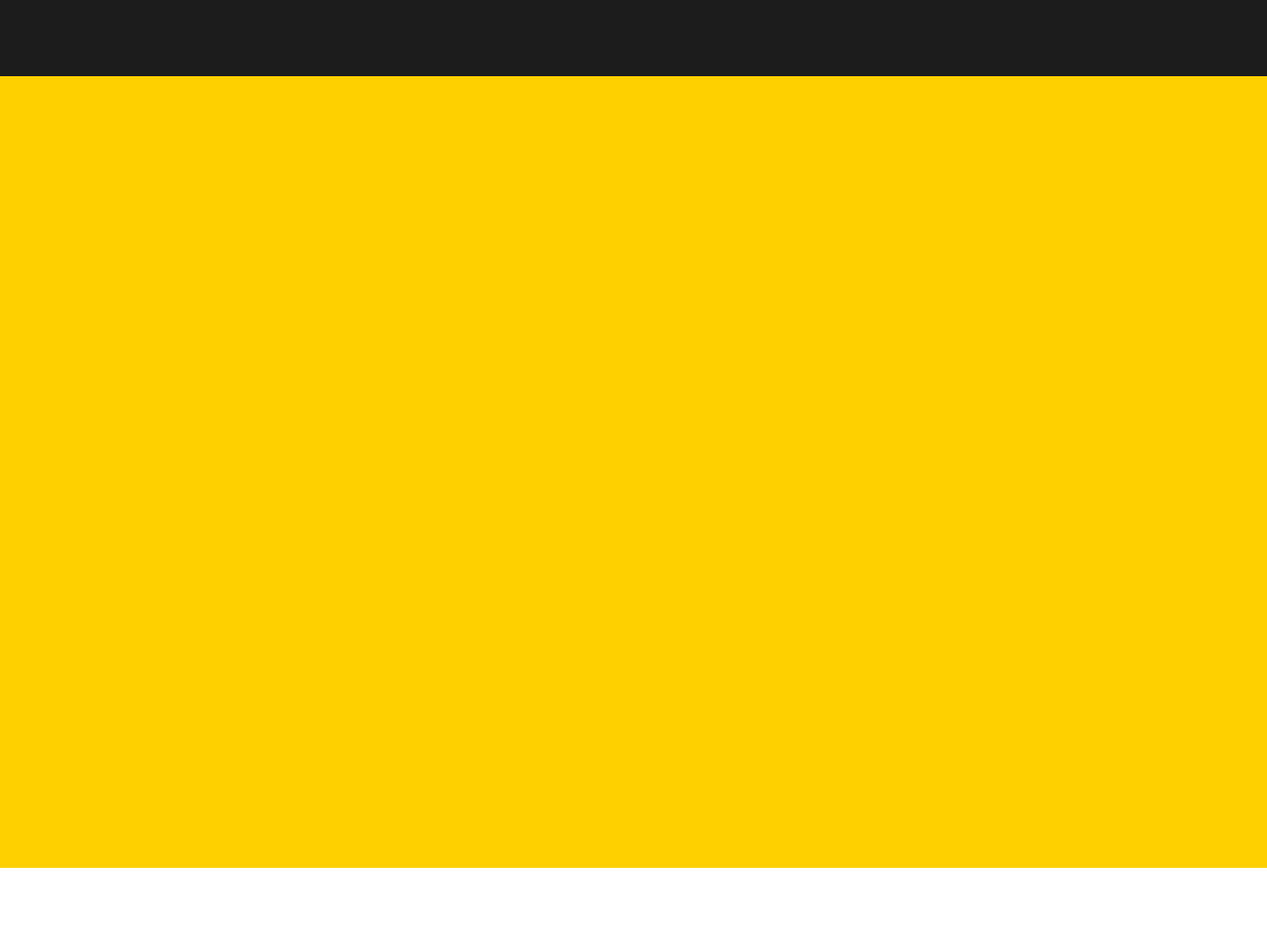
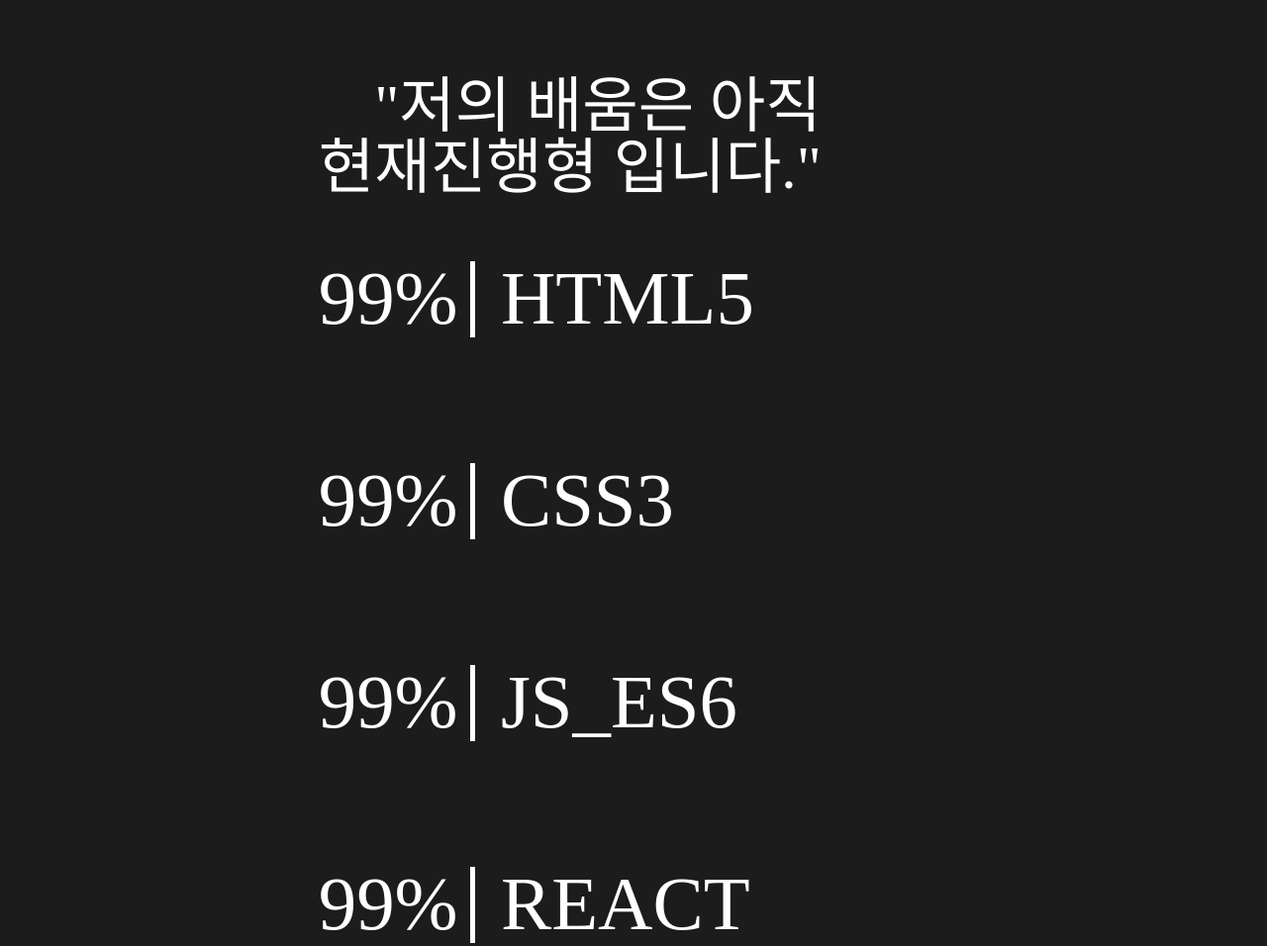
Before and after one commit to EthanKwon/Portfolio, a website: page index2.html in a window 1280 px wide. Shown: the part 1845-2801 px from the top of the page at 99% size. Before the commit the page ends 2722 px from the top, so only its background shows below. Drawn offline with Linux system fonts and the light colour scheme; a script that the page names is missing; a web font is replaced by a local one.

Commit message:
restart portfolio

```diff
--- a/assets/js/app.js
+++ b/assets/js/app.js
@@ -62,7 +62,7 @@
 
 profile_tl
   .from(intro_title, { x: "-10%", opacity: 0, stagger: 0.6 })
-  .from(intro_photo, { scale: 1.1, duration: 1.2 }, "-=1");
+  .from(intro_photo, { scale: 1.1, duration: 1.2 }, "-=2");
 
 /*
  *
@@ -75,3 +75,11 @@
 const about_photoMasking = document.querySelector(".about_photo-masking");
 
 gsap.to(about_photoMasking, { x: "-100%", duration: 1 });
+
+/*
+ *
+ *
+ * Skill
+ *
+ *
+ */
--- a/assets/scss/_varibles.scss
+++ b/assets/scss/_varibles.scss
@@ -29,6 +29,9 @@
 $about-title-tablet: 9vw;
 $about-content-size: 2vw;
 
+$skill_title-size: 4.8vw;
+$skill-item-size: 6vw;
+
 // responsive
 
 $desktop: "desktop";
--- a/assets/scss/styles3.scss
+++ b/assets/scss/styles3.scss
@@ -11,42 +11,48 @@
 
 @font-face {
   font-family: "TmonMonsori";
-  src: url("https://cdn.jsdelivr.net/gh/projectnoonnu/noonfonts_two@1.0/TmonMonsori.woff") format("woff");
+  src: url("https://cdn.jsdelivr.net/gh/projectnoonnu/noonfonts_two@1.0/TmonMonsori.woff")
+    format("woff");
   font-weight: normal;
   font-style: normal;
 }
 
 @font-face {
   font-family: "OTEnjoystoriesBA";
-  src: url("https://cdn.jsdelivr.net/gh/projectnoonnu/noonfonts_two@1.0/OTEnjoystoriesBA.woff") format("woff");
+  src: url("https://cdn.jsdelivr.net/gh/projectnoonnu/noonfonts_two@1.0/OTEnjoystoriesBA.woff")
+    format("woff");
   font-weight: normal;
   font-style: normal;
 }
 
 @font-face {
   font-family: "S-CoreDream-9Black";
-  src: url("https://cdn.jsdelivr.net/gh/projectnoonnu/noonfonts_six@1.2/S-CoreDream-9Black.woff") format("woff");
+  src: url("https://cdn.jsdelivr.net/gh/projectnoonnu/noonfonts_six@1.2/S-CoreDream-9Black.woff")
+    format("woff");
   font-weight: normal;
   font-style: normal;
 }
 
 @font-face {
   font-family: "S-CoreDream-4Regular";
-  src: url("https://cdn.jsdelivr.net/gh/projectnoonnu/noonfonts_six@1.2/S-CoreDream-4Regular.woff") format("woff");
+  src: url("https://cdn.jsdelivr.net/gh/projectnoonnu/noonfonts_six@1.2/S-CoreDream-4Regular.woff")
+    format("woff");
   font-weight: normal;
   font-style: normal;
 }
 
 @font-face {
   font-family: "S-CoreDream-2ExtraLight";
-  src: url("https://cdn.jsdelivr.net/gh/projectnoonnu/noonfonts_six@1.2/S-CoreDream-2ExtraLight.woff") format("woff");
+  src: url("https://cdn.jsdelivr.net/gh/projectnoonnu/noonfonts_six@1.2/S-CoreDream-2ExtraLight.woff")
+    format("woff");
   font-weight: normal;
   font-style: normal;
 }
 
 @font-face {
   font-family: "S-CoreDream-1Thin";
-  src: url("https://cdn.jsdelivr.net/gh/projectnoonnu/noonfonts_six@1.2/S-CoreDream-1Thin.woff") format("woff");
+  src: url("https://cdn.jsdelivr.net/gh/projectnoonnu/noonfonts_six@1.2/S-CoreDream-1Thin.woff")
+    format("woff");
   font-weight: normal;
   font-style: normal;
 }
@@ -73,7 +79,8 @@
 
 @font-face {
   font-family: "MapoFlowerIsland";
-  src: url("https://cdn.jsdelivr.net/gh/projectnoonnu/noonfonts_2001@1.1/MapoFlowerIslandA.woff") format("woff");
+  src: url("https://cdn.jsdelivr.net/gh/projectnoonnu/noonfonts_2001@1.1/MapoFlowerIslandA.woff")
+    format("woff");
   font-weight: normal;
   font-style: normal;
 }
@@ -308,14 +315,70 @@
 } //about-end
 
 /*
-  skill Page
-*/
+ * -------------------------------------------------------------------------
+ * Skill Page
+ * -------------------------------------------------------------------------
+ */
 
 .skill {
   @extend %section-container;
   .container {
     @extend %wrap-container;
-  }
+    color: $font-white;
+    display: flex;
+    flex-direction: column;
+
+    .skill_title {
+      display: flex;
+      justify-content: f;
+      position: relative;
+
+      .title {
+        display: flex;
+        flex-direction: column;
+        justify-content: flex-end;
+        align-items: flex-end;
+        font: {
+          family: MapoFlowerIsland;
+          size: $skill-title-size;
+        }
+      } //title
+      .skill_logo {
+        position: absolute;
+        top: 0;
+        right: 0;
+        width: 5vw;
+        height: 5vw;
+        opacity: 0;
+        transform: rotate(160deg) scale(0);
+      }
+    } //skill_title
+    .skill_content {
+      display: flex;
+      justify-content: flex-end;
+      align-items: center;
+
+      .skill_list {
+        display: flex;
+        flex-direction: column;
+        align-items: flex-start;
+
+        .skill_item {
+          margin: 10% 0;
+          display: flex;
+          font: {
+            family: S-CoreDream-4Regular;
+            size: $skill-item-size;
+          }
+          .skill_per {
+            margin-right: 2vw;
+            padding-right: 1vw;
+            border-right: 5px solid $font-white;
+          } //skill_per
+        } //skill_item
+      } //skill_list
+    } //skill_content
+  } //container
 } //skill-end
 
 /*
--- a/index2.html
+++ b/index2.html
@@ -76,7 +76,7 @@
         <div class="about_left">
           <figure class="about_photo">
             <div class="about_photo-masking"></div>
-            <img src="./assets/img/about.jpg" alt="me" />
+            <img src="./assets/img/about.jpg" alt="about" />
           </figure>
         </div>
         <!-- //about_left -->
@@ -100,20 +100,53 @@
       <!-- //container -->
     </section>
     <!-- //about -->
+
+    <section class="skill bgBlock ">
+      <div class="container">
+        <div class="skill_title">
+          <h2 class="title">
+            <span>"저의 배움은 아직</span>
+            <span>현재진행형 입니다."</span>
+          </h2>
+
+
+        </div>
+        <div class="skill_content">
+          <ul class="skill_list">
+            <li class="skill_item">
+              <div class="skill_per">99%</div>
+              <spans class="skill_name">HTML5</span>
+            </li>
+            <li class="skill_item">
+              <div class="skill_per">99%</div>
+              <span class="skill_name">CSS3</span>
+            </li>
+            <li class="skill_item">
+              <div class="skill_per">99%</div>
+              <span class="skill_name">JS_ES6</span>
+            </li>
+            <li class="skill_item">
+              <div class="skill_per">99%</div>
+              <span class="skill_name">REACT</span>
+            </li>
+            <li class="skill_item">
+              <div class="skill_per">99%</div>
+              <span class="skill_name">TYPESCRIPT</span>
+            </li>
+          </ul>
+        </div>
+      </div>
+      <!-- //wrap -->
+    </section>
     <div id="scrollPin" class="app">
       <div id="pinContainer">
-        <!-- //about -->
-        <section class="skill bgYellow panal ">
-          <div class="container"></div>
-          <!-- //wrap -->
-        </section>
         <!-- //skill -->
         <section class="project bgRed panal ">
           <div class="container"></div>
           <!-- //wrap -->
         </section>
         <!-- //project -->
-        <section class="mini bgYellow panal">
+        <section class="mini bgRed panal">
           <div class="container"></div>
           <!-- //wrap -->
         </section>
```
Also changed, not shown: README.md, assets/css/styles3.css.
